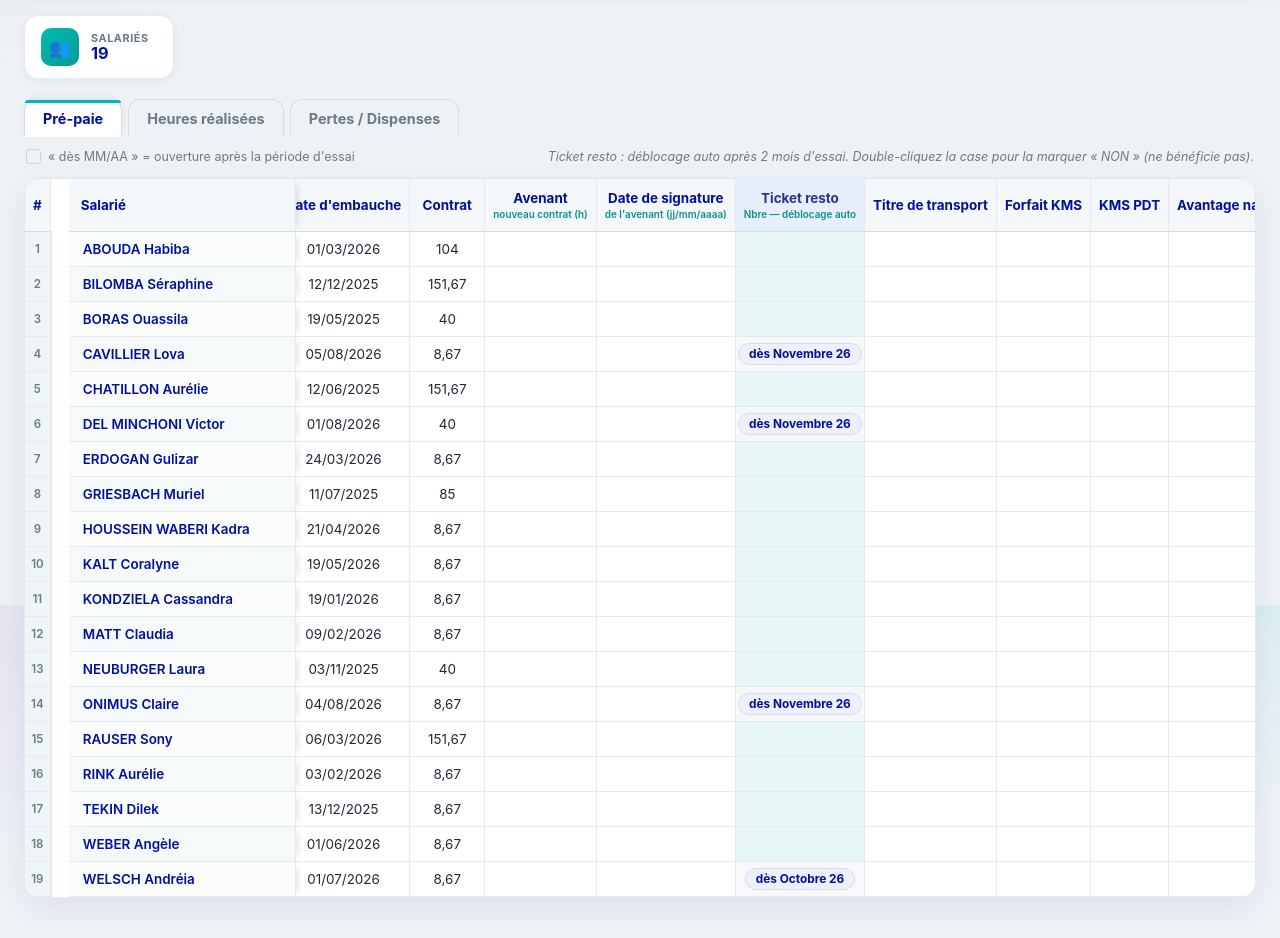
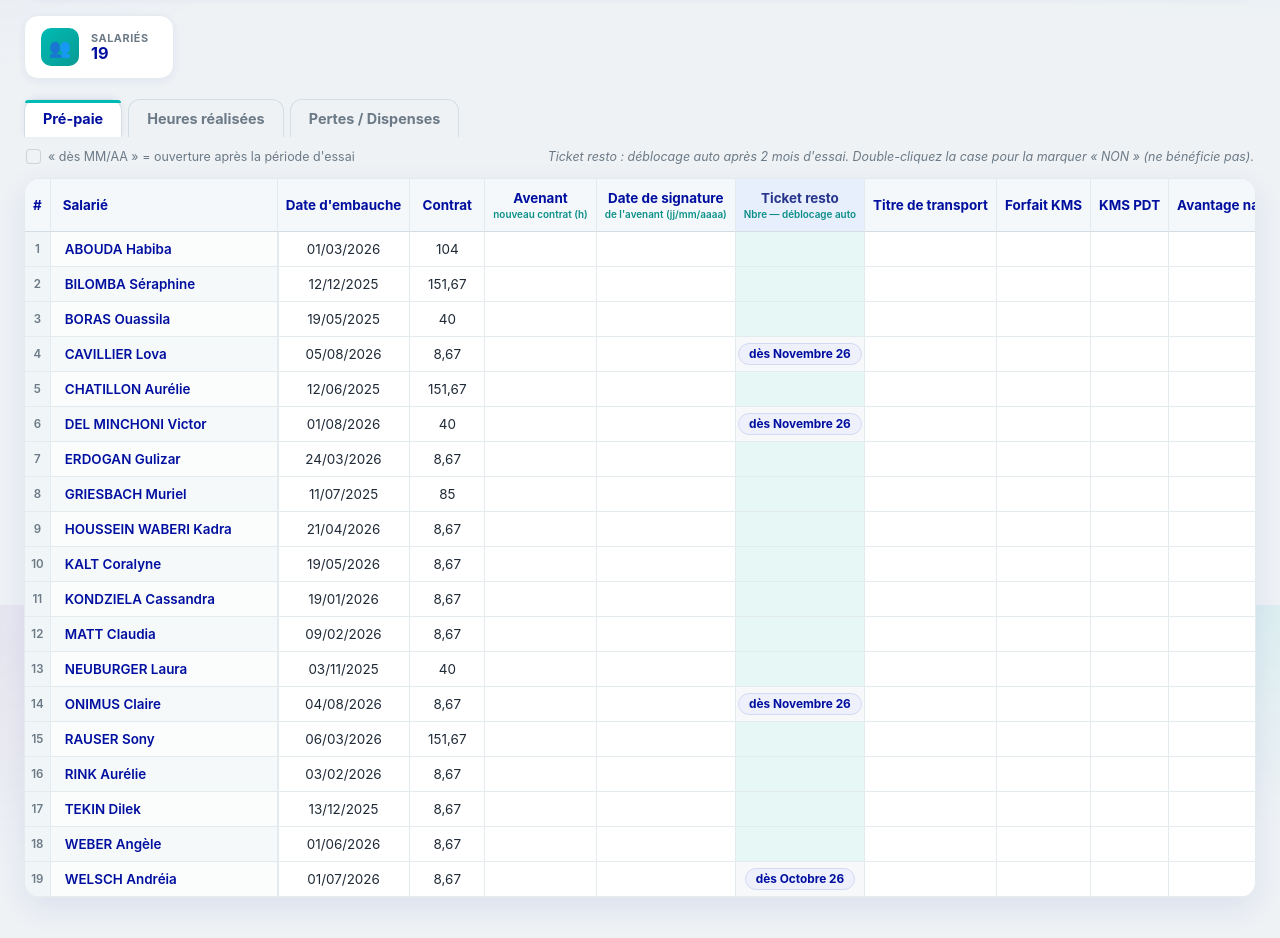
Before and after one commit to leagoetz68-rgb/aidaux-prepaie, a Flask app: page / in a window 1280 px wide. Shown: the part 195-1133 px from the top of the page. Run offline with Flask 3, Linux system fonts and the light colour scheme; the visitor is signed in with stand-in values (Sample User, id 1); some libraries are stand-ins or nearby versions.

Commit message:
Retire le figeage des colonnes # et Salarie (tableau normal)

```diff
--- a/templates/index.html
+++ b/templates/index.html
@@ -245,9 +245,9 @@
   }
 
   /* sticky first columns */
-  td.rownum, th.rownum { position: sticky; left: 0; z-index: 2; }
-  td.name, thead th.hname { position: sticky; left: 44px; z-index: 2; box-shadow: 6px 0 8px -6px rgba(0,0,0,.18); }
-  thead th.rownum, thead th.hname { z-index: 4; }
+  td.rownum, th.rownum { }
+  td.name, thead th.hname { }
+  thead th.rownum, thead th.hname { }
 
   tbody td.name {
     text-align: left;
@@ -255,7 +255,7 @@
     white-space: nowrap;
     padding: 0 8px;
     background: #fbfdfd;
-    box-shadow: 6px 0 8px -6px rgba(0,0,0,.18);
+    box-shadow: 1px 0 0 var(--border);
   }
   tbody tr:nth-child(even) td.name { background: #f5f9f9; }
 
```
